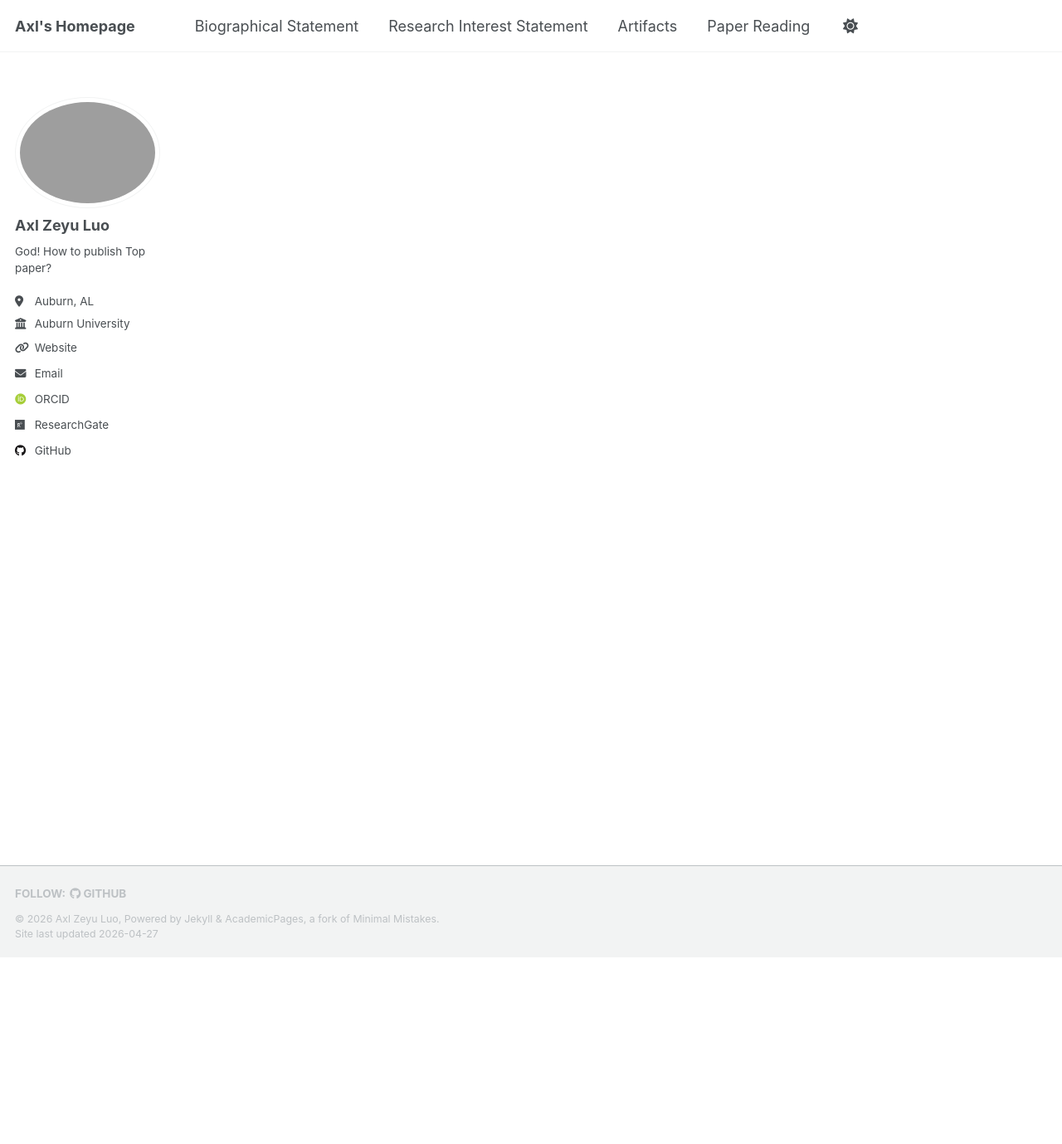
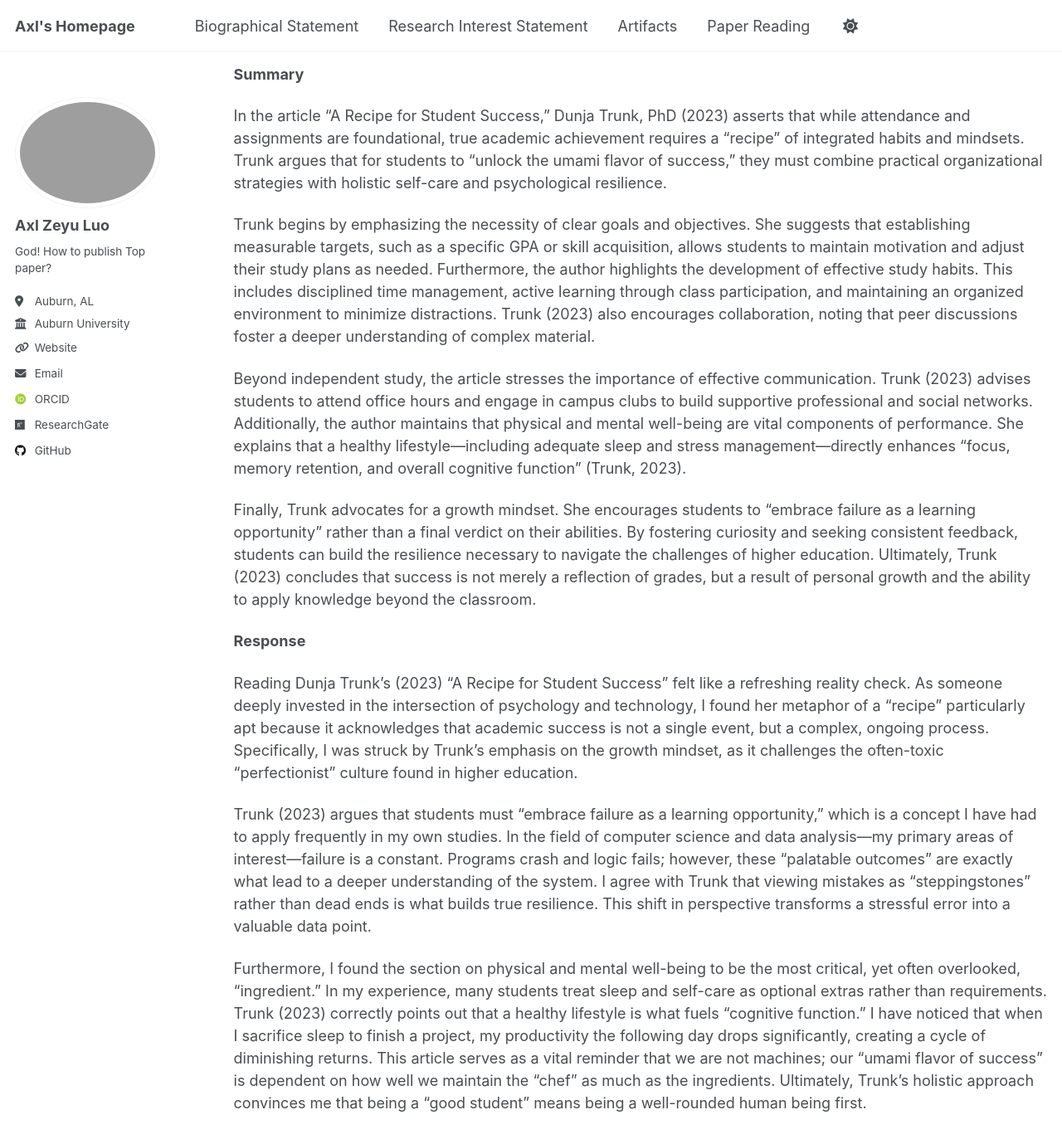
Before and after one commit to HyperPolyX/hyperpolyx.github.io, a Jekyll site: the page built from _pages/intl1830_paper_reading.md, in a window 1280 px wide and 1400 px high, scrolled down 246 px. Shown: the top 1379 px of the window at 83% size. Built offline with Jekyll 4.4.1, drawn with Linux system fonts in a browser that asks for light colours; some web fonts are replaced; a script that is not in the unit is left out.

Commit message:
Update intl1830_paper_reading.md

```diff
--- a/_pages/intl1830_paper_reading.md
+++ b/_pages/intl1830_paper_reading.md
@@ -6,3 +6,64 @@ author_profile: true
 ---
 
 ## Attention: This page is only for INTL1830 course work! For more information about my research, please follow my RsearchGate(link on Homepage).
+
+**Trunk, D. (2023, August 21). A recipe for student success.
+https://www.facultyfocus.com/articles/effective-classroom-management/a-recipe-for-student-suc
+cess/**
+
+**Summary**
+
+In the article "A Recipe for Student Success," Dunja Trunk, PhD (2023) asserts that while
+attendance and assignments are foundational, true academic achievement requires a "recipe" of
+integrated habits and mindsets. Trunk argues that for students to "unlock the umami flavor of
+success," they must combine practical organizational strategies with holistic self-care and
+psychological resilience.
+
+Trunk begins by emphasizing the necessity of clear goals and objectives. She suggests that
+establishing measurable targets, such as a specific GPA or skill acquisition, allows students to
+maintain motivation and adjust their study plans as needed. Furthermore, the author highlights
+the development of effective study habits. This includes disciplined time management, active
+learning through class participation, and maintaining an organized environment to minimize
+distractions. Trunk (2023) also encourages collaboration, noting that peer discussions foster a
+deeper understanding of complex material.
+
+Beyond independent study, the article stresses the importance of effective communication. Trunk
+(2023) advises students to attend office hours and engage in campus clubs to build supportive
+professional and social networks. Additionally, the author maintains that physical and mental
+well-being are vital components of performance. She explains that a healthy lifestyle—including
+adequate sleep and stress management—directly enhances "focus, memory retention, and overall
+cognitive function" (Trunk, 2023).
+
+Finally, Trunk advocates for a growth mindset. She encourages students to "embrace failure as a
+learning opportunity" rather than a final verdict on their abilities. By fostering curiosity and
+seeking consistent feedback, students can build the resilience necessary to navigate the
+challenges of higher education. Ultimately, Trunk (2023) concludes that success is not merely a
+reflection of grades, but a result of personal growth and the ability to apply knowledge beyond
+the classroom.
+
+**Response**
+
+Reading Dunja Trunk’s (2023) "A Recipe for Student Success" felt like a refreshing reality
+check. As someone deeply invested in the intersection of psychology and technology, I found her
+metaphor of a "recipe" particularly apt because it acknowledges that academic success is not a
+single event, but a complex, ongoing process. Specifically, I was struck by Trunk’s emphasis on
+the growth mindset, as it challenges the often-toxic "perfectionist" culture found in higher
+education.
+
+Trunk (2023) argues that students must "embrace failure as a learning opportunity," which is a
+concept I have had to apply frequently in my own studies. In the field of computer science and
+data analysis—my primary areas of interest—failure is a constant. Programs crash and logic
+fails; however, these "palatable outcomes" are exactly what lead to a deeper understanding of the
+system. I agree with Trunk that viewing mistakes as "steppingstones" rather than dead ends is
+what builds true resilience. This shift in perspective transforms a stressful error into a valuable
+data point.
+
+Furthermore, I found the section on physical and mental well-being to be the most critical, yet
+often overlooked, "ingredient." In my experience, many students treat sleep and self-care as
+optional extras rather than requirements. Trunk (2023) correctly points out that a healthy lifestyle
+is what fuels "cognitive function." I have noticed that when I sacrifice sleep to finish a project,
+my productivity the following day drops significantly, creating a cycle of diminishing returns.
+This article serves as a vital reminder that we are not machines; our "umami flavor of success" is
+dependent on how well we maintain the "chef" as much as the ingredients. Ultimately, Trunk’s
+holistic approach convinces me that being a "good student" means being a well-rounded human
+being first.
```
